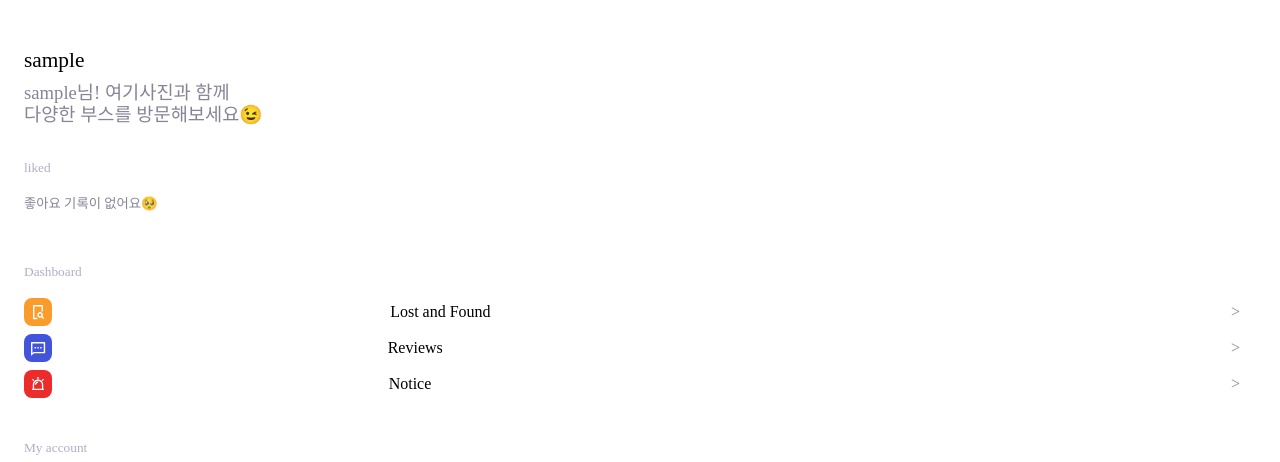
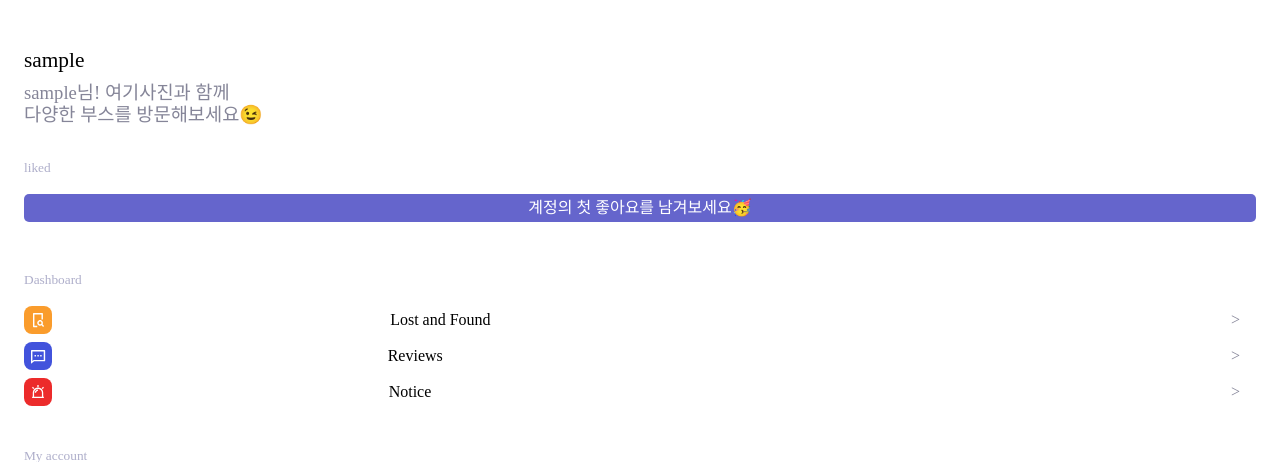
Before and after one commit to TEAM-whereisphoto/TEAM_WhereIsPhoto, a Django app: page /user/ in a window 1280 px wide. Shown: the part 52-514 px from the top of the page. Run offline with Django 4.2, Linux system fonts and the light colour scheme; the visitor is signed in with stand-in values (Sample User, id 1); data that the repository does not hold is empty; some web fonts are replaced.

Commit message:
[FIX] 유저 부분 예외처리 및 일부 디자인 수정

```diff
--- a/config/settings.py
+++ b/config/settings.py
@@ -36,7 +36,7 @@ KAKAO_SECRET_KEY = env('KAKAO_SECRET_KEY')
 KAKAO_APP_KEY = env('KAKAO_APP_KEY')
 
 # SECURITY WARNING: don't run with debug turned on in production!
-DEBUG = False
+DEBUG = True
 ALLOWED_HOSTS = ['*']
 
 
--- a/static/css/user/delete.css
+++ b/static/css/user/delete.css
@@ -28,7 +28,7 @@
 .signup__title {
   display: flex;
   justify-content: center;
-  margin: 100px 0 15px 0;
+  margin: 5rem 0 15px 0;
   font-family: SUIT-Bold;
   font-size: 30pt;
   color: black;
--- a/static/css/user/login.css
+++ b/static/css/user/login.css
@@ -17,7 +17,7 @@
 .signup__title {
   display: flex;
   justify-content: center;
-  margin: 100px 0 15px 0;
+  margin: 5rem 0 15px 0;
   font-family: SUIT-Light;
   font-size: 30pt;
   color: black;
--- a/static/css/user/reset_password.css
+++ b/static/css/user/reset_password.css
@@ -19,7 +19,7 @@
 .signup__title {
     display: flex;
     justify-content: center;
-    margin: 100px 0 15px 0;
+    margin: 5rem 0 15px 0;
     font-family: SUIT-Light;
     font-size: 30pt;
     color: black;
--- a/static/css/user/signup.css
+++ b/static/css/user/signup.css
@@ -1,7 +1,7 @@
 .signup__title {
     display: flex;
     justify-content: center;
-    margin: 100px 0 15px 0;
+    margin: 5rem 0 15px 0;
     font-family: SUIT-Light;
     font-size: 30pt;
     color: black;
--- a/static/css/user/style.css
+++ b/static/css/user/style.css
@@ -85,7 +85,6 @@ h4 {
 }
 
 .profile {
-  width: 70%;
   padding-bottom: 2rem;
 }
 
@@ -98,9 +97,14 @@ h4 {
 }
 
 .no__liked {
-    color: #858598 !important;
-    font-family: SUIT-Bold;
-    font-size: 10pt;
+    color: white !important;
+    font-family: SUIT-Medium;
+    font-size: 12pt;
+    display: flex;
+    justify-content: center;
+    padding: 2px;
+    background-color: #6565cc;
+    border-radius: 5px;
 }
 
 .space{
--- a/templates/user/main.html
+++ b/templates/user/main.html
@@ -17,7 +17,7 @@
         <div class="part">
             <p class="sub__title">liked</p>
             {% if user_liked_num == 0 %}
-            <p class="no__liked"> 좋아요 기록이 없어요🥺 </p>
+            <p class="no__liked">계정의 첫 좋아요를 남겨보세요🥳 </p>
             {% else %}
             <div class="liked_container ">
                 {% for booth_brand in liked_booth_brand %}
--- a/user/views.py
+++ b/user/views.py
@@ -33,6 +33,7 @@ def main(request):
     ctx = {'len': len(comments), 'liked_booth_brand':liked_booth_brand, 'user_liked_num': user_liked_num}
     return render(request, 'user/main.html', context=ctx)
 
+@login_required
 def my_review(request):
     users = request.user
 
@@ -54,6 +55,7 @@ def read_my_review(request, pk):
 
     return redirect('map:review_detail', my_review.id)
 
+@login_required
 def my_lnf(request):
     users = request.user
 
@@ -130,6 +132,7 @@ def signup(request):
 from django.contrib.auth.hashers import check_password
 from django.contrib import messages, auth
 
+@login_required
 def change_password(request):
   if request.method == "POST":
     user = request.user
@@ -156,6 +159,7 @@ def change_password(request):
   else:
     return render(request, 'user/change_password.html')
 
+@login_required
 def modify(request):
     if request.method == "POST":
         user = request.user
@@ -168,6 +172,7 @@ def modify(request):
         return redirect('user:main')
     return render(request, 'user/modify.html')
 
+@login_required
 def delete(request):
     if request.method == "POST":
         user = request.user
```
Also changed, not shown: LnF/migrations/0001_initial.py, LnF/migrations/0002_initial.py, LnF/migrations/0003_initial.py, brand/migrations/0001_initial.py, map/migrations/0001_initial.py, map/migrations/0002_initial.py, user/migrations/0001_initial.py.
